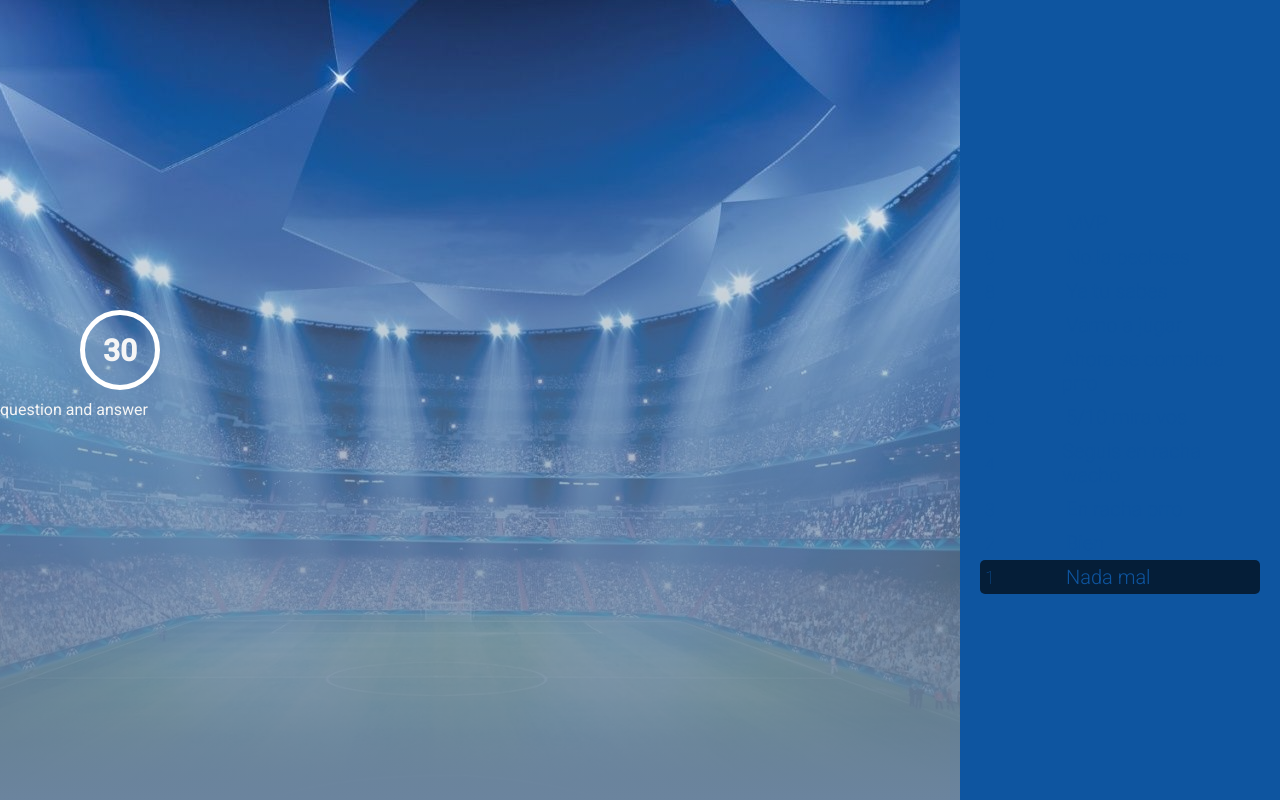
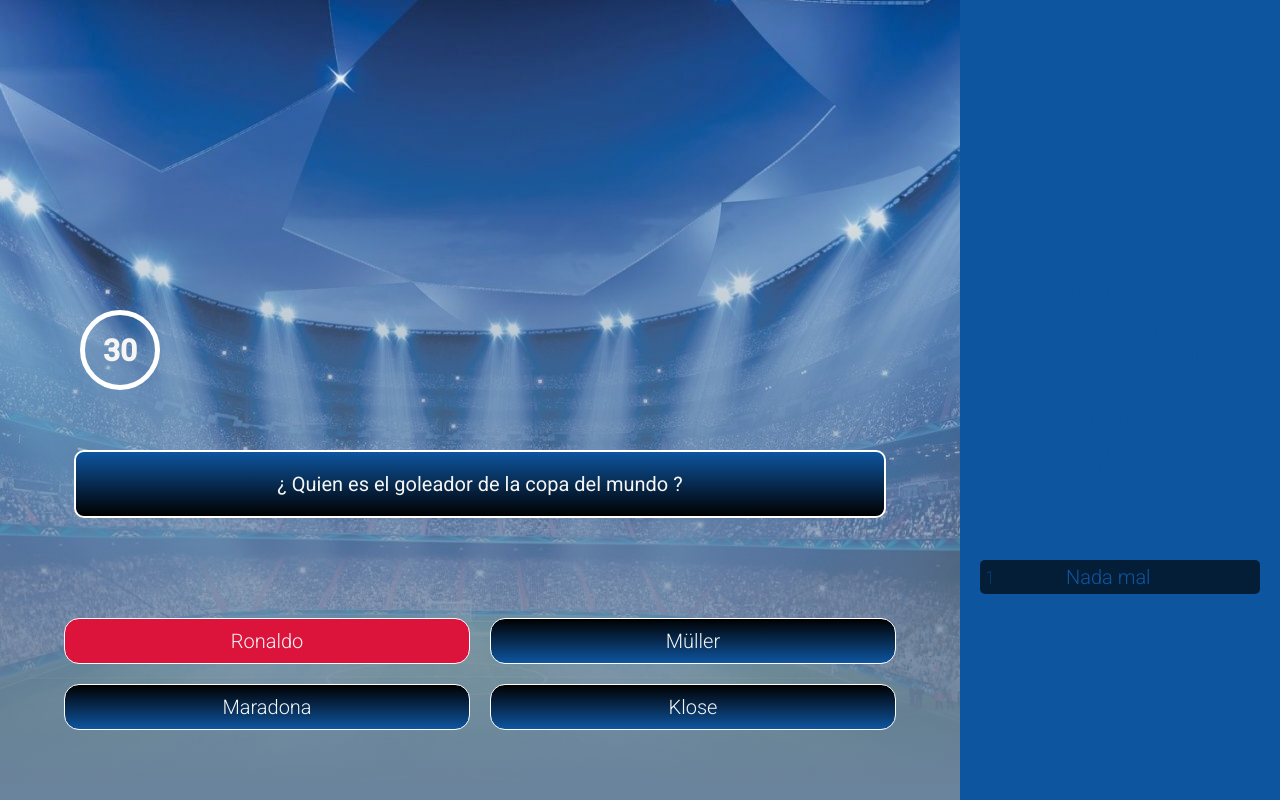
Before and after one commit to Alejandro-Cayoja/Quiz-Futbol, a React (Create React App) app: page / in a window 1280 px wide. Built offline with nearby package versions, Linux system fonts and the light colour scheme.

Commit message:
Creacion de pregunta y respuestas con estilos

```diff
--- a/src/App.css
+++ b/src/App.css
@@ -39,6 +39,69 @@
   height: 50%;
 }
 
+.trivia {
+  height: 100%;
+  display: flex;
+  flex-direction: column;
+  align-items: center;
+  justify-content: space-around;
+}
+
+.question {
+  width: 80%;
+  background: linear-gradient(#0e55a0, black);
+  border: 2px solid white;
+  text-align: center;
+  padding: 20px;
+  border-radius: 10px;
+  font-size: 20px;
+}
+
+.answers {
+  width: 100%;
+  display: flex;
+  justify-content: center;
+  flex-wrap: wrap;
+}
+
+.answer {
+  width: 40%;
+  padding: 10px;
+  text-align: center;
+  background: linear-gradient( black, #0e55a0);
+  border: 1px solid white;
+  border-radius: 15px;
+  font-size: 20px;
+  font-weight: 300;
+  cursor: pointer;
+  margin: 0 10px 20px 10px;
+}
+
+.answer:hover, .answer.active {
+  background: green;
+}
+
+.answer.wrong {
+  animation: wrong 3s ease forwards;
+}
+
+@keyframes wrong {
+  0%,
+  22%,
+  42%{
+    background: #020e1c;
+  }
+  20%,
+  40%,
+  60%{
+    background: linear-gradient(black, #020e1c);
+  }
+  62%,
+  100%{
+    background: crimson;
+  }
+}
+
 .pyramid {
   width: 25%;
   display: flex;
--- a/src/App.jsx
+++ b/src/App.jsx
@@ -1,5 +1,6 @@
 import { useState } from 'react';
 import './App.css';
+import Trivia from './components/Trivia';
 
 function App() {
   const [questionNumber, setQuestionNumber] = useState (1)
@@ -21,7 +22,9 @@ function App() {
         <div className="top">
           <div className="timmer">30</div>
         </div>
-        <div className="bottom">question and answer</div>
+        <div className="bottom">
+          <Trivia/>
+        </div>
       </div>
       <div className="pyramid">
         <ul className="List">
--- /dev/null
+++ b/src/components/Trivia.jsx
@@ -0,0 +1,13 @@
+export default function Trivia() {
+    return (
+        <div className="trivia">
+            <div className="question"> ¿ Quien es el goleador de la copa del mundo ?</div>
+            <div className="answers">
+                <div className="answer wrong">Ronaldo</div>
+                <div className="answer">Müller</div>
+                <div className="answer">Maradona</div>
+                <div className="answer">Klose</div>
+            </div>
+        </div>
+    )
+}
```
